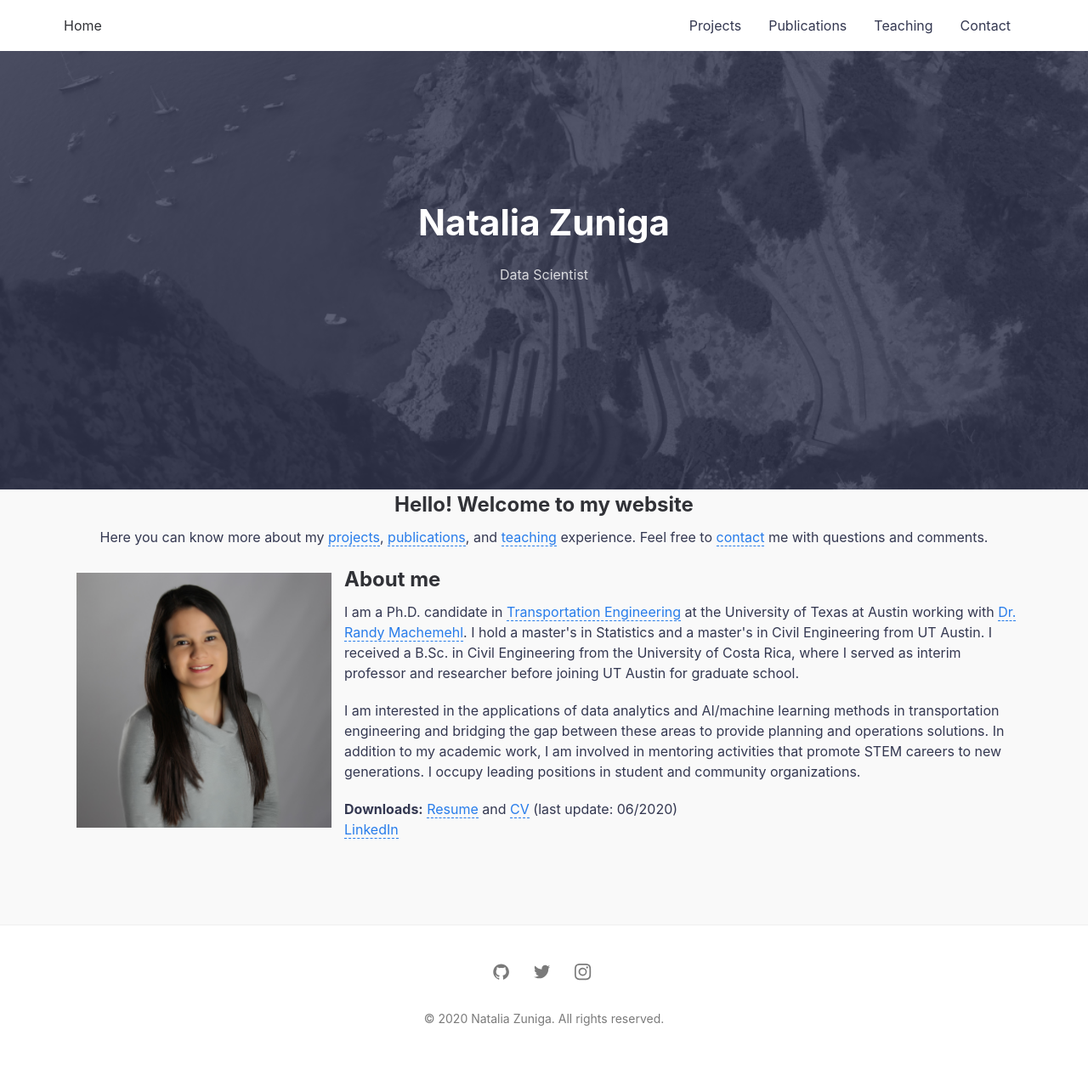
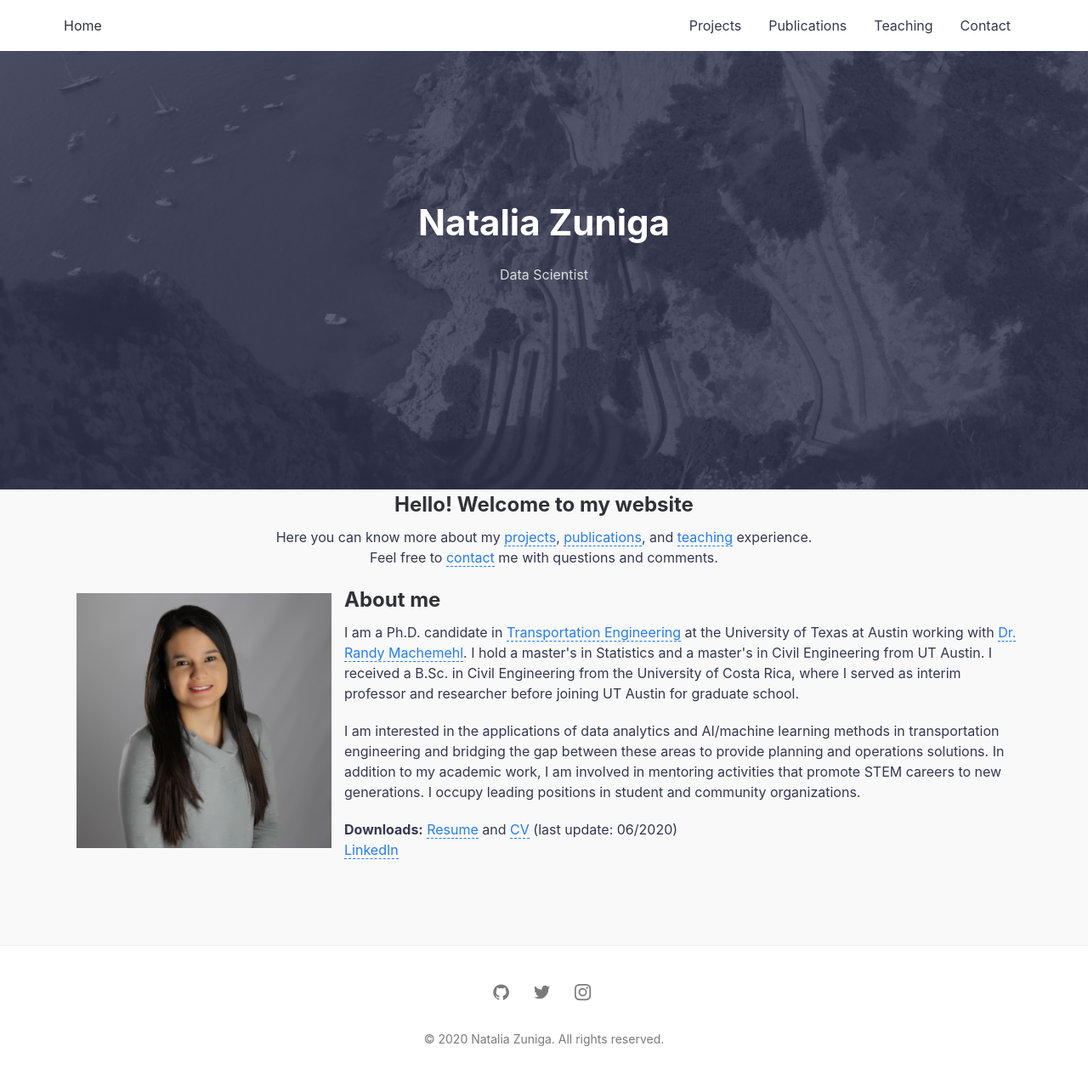
Before and after one commit to nzunigag/nzunigag.github.io, a Jekyll site: the page built from index.md, in a window 1280 px wide. Shown: the whole page at 85% size. Built offline with Jekyll 4.4.1, drawn with Linux system fonts in a browser that asks for light colours; before the commit the page ends 1254 px from its top, so only the background shows below that; part of the change alters nothing that is shown.

```diff
--- a/_layouts/default.html
+++ b/_layouts/default.html
@@ -37,9 +37,9 @@ layout: compress
             <p>
               Here you can know more about my <a href="https://nzunigag.github.io/projects/">projects</a>,
               <a href="https://nzunigag.github.io/publications/">publications</a>, and
-              <a href="https://nzunigag.github.io/teaching/">teaching</a> experience.
+              <a href="https://nzunigag.github.io/teaching/">teaching</a> experience. <br>
 
-              Feel free to <a href="https://nzunigag.github.io/contact/">contact</a> me with questions and comments. <br>
+              Feel free to <a href="https://nzunigag.github.io/contact/">contact</a> me with questions and comments.
             </p>
              </center>
           <justify>
```
